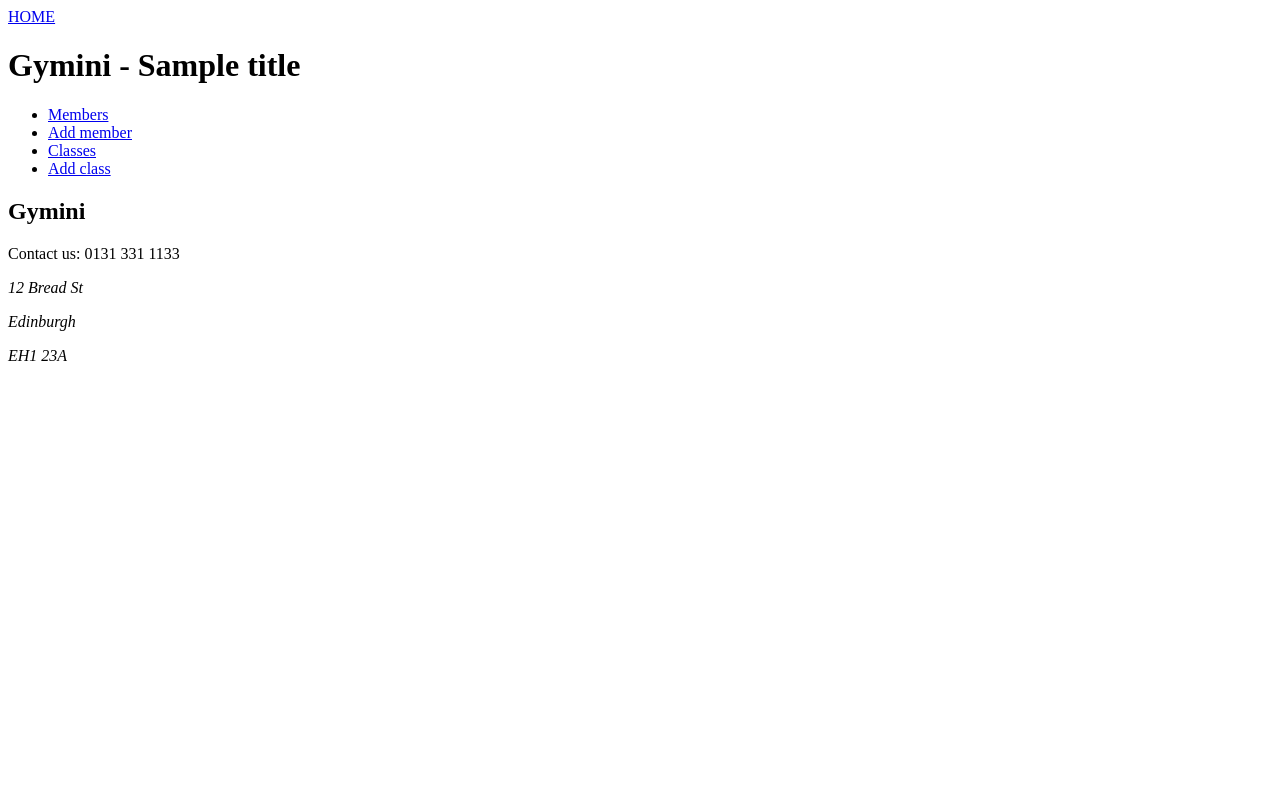
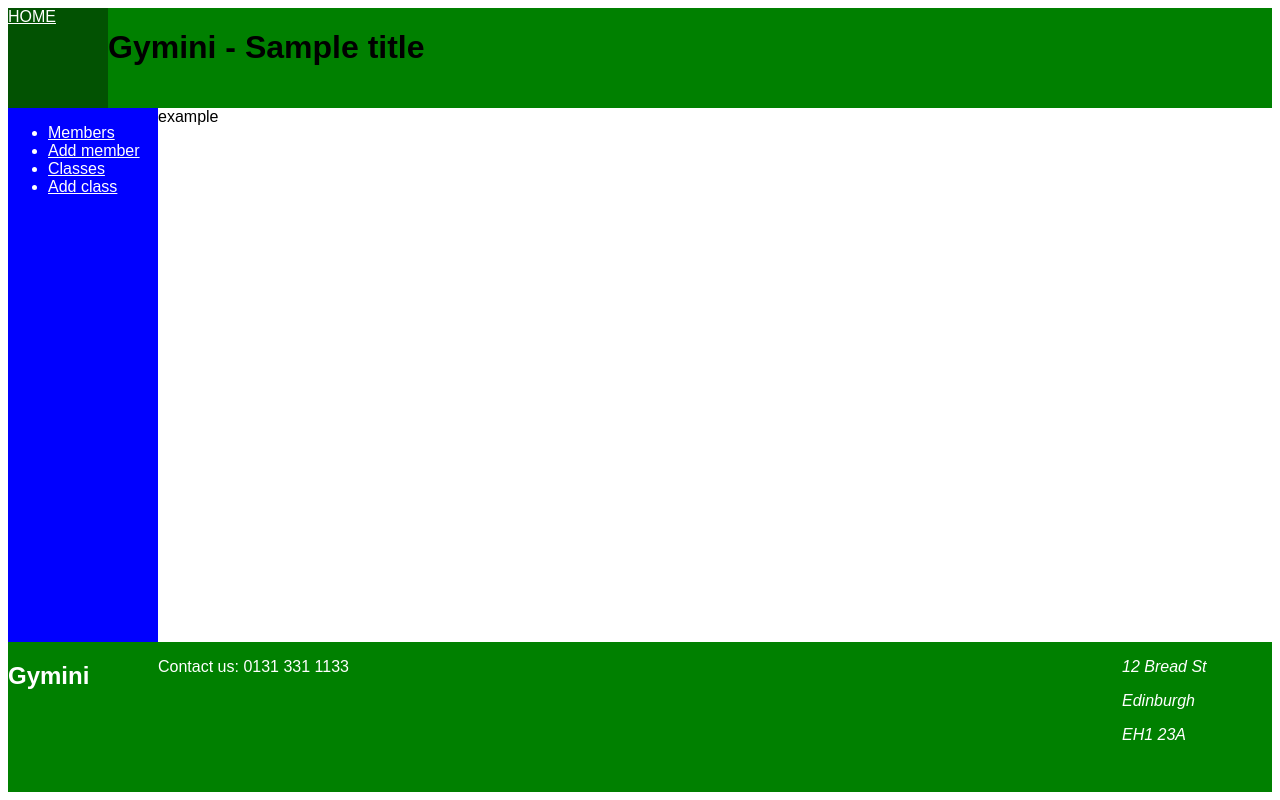
Before and after one commit to StrtMilne/e53-python-project-gym, a Flask app: template templates/index.html in a window 1280 px wide. Run offline with Flask 2, Linux system fonts and the light colour scheme; the template is opened without the code that fills it: most values are stand-ins (such as "Sample title", 1, 10 or a date in 2020).

Commit message:
created base html grid css set-up

```diff
--- /dev/null
+++ b/static/style.css
@@ -0,0 +1,49 @@
+body {
+    font-family: Arial, Helvetica, sans-serif;
+    display: grid;
+    grid-template-areas:
+        "header header"
+        "nav main"
+        "footer footer";
+    grid-template-columns: 150px auto;
+    grid-template-rows: 100px auto 150px;
+}
+
+main {
+    grid-area: main;
+}
+
+nav {
+    background-color: blue;
+    color: white;
+    list-style-type: none;
+    grid-area: nav;
+}
+
+a {
+    list-style-type: none;
+    color: white
+}
+
+footer {
+    background-color: green;
+    color: white;
+    display: grid;
+    grid-template-areas:
+        "title contact address";
+    grid-template-columns: 150px auto 150px;
+    grid-area: footer;
+}
+
+header {
+    background-color: green;
+    display: flex;
+    flex-direction: row;
+    grid-area: header;
+}
+
+.home-button {
+    background-color: rgb(2, 82, 2);
+    justify-content: center;
+    width: 100px
+}
--- a/templates/base.html
+++ b/templates/base.html
@@ -1,13 +1,13 @@
 <html>
     <head>
         <title> Gymini - {{ title }}</title>
+        <link rel="stylesheet" href="{{ url_for('static', filename='style.css') }}">
     </head>
     <body>
         <header>
-            <a href="/">HOME</a>
+            <a href="/" class="home-button">HOME</a>
             <h1>Gymini - {{ title }}</h1>
         </header>
-        <main>
         <nav>
             <ul>
                 <li>
@@ -24,6 +24,8 @@
                 </li>
             </ul>
         </nav>
+        <main>
+
             {% block content %}
 
             {% endblock %}
--- a/templates/index.html
+++ b/templates/index.html
@@ -1,5 +1,5 @@
 {% extends "base.html" %}
 
 {% block content %}
-
+example
 {% endblock %}
```
Lines whose indentation alone changed are shown as unchanged.
